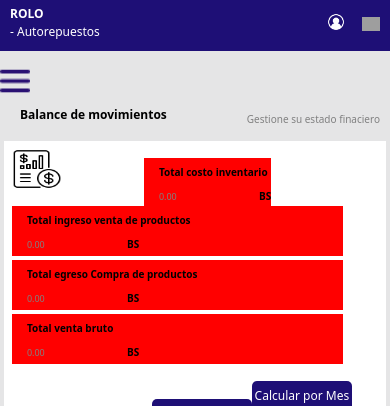
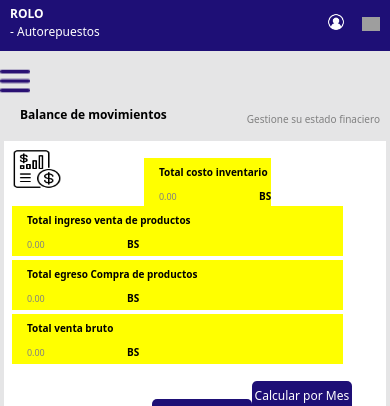
Before and after one commit to Eric2609/rolocars-app, a Next.js app: page /inicio/informe in a window 390 px wide. Shown: the top 406 px of the page. Built offline with nearby package versions, Linux system fonts and the light colour scheme; no server answers; grey boxes are pictures that could not be loaded.

Commit message:
Update informe.css

```diff
--- a/app/inicio/informe/informe.css
+++ b/app/inicio/informe/informe.css
@@ -225,7 +225,7 @@
   .contenedor_data {
     border-left: none;
     margin: 2px 0;
-    background-color:red;
+    background-color:yellow;
   }
 
   .datos_input {
@@ -255,7 +255,7 @@
     max-width: 100px;
     padding: 6px 0;
     font-size: 12px;
-    display:inline;
+    display:inline-block;
   }
 
 
```
